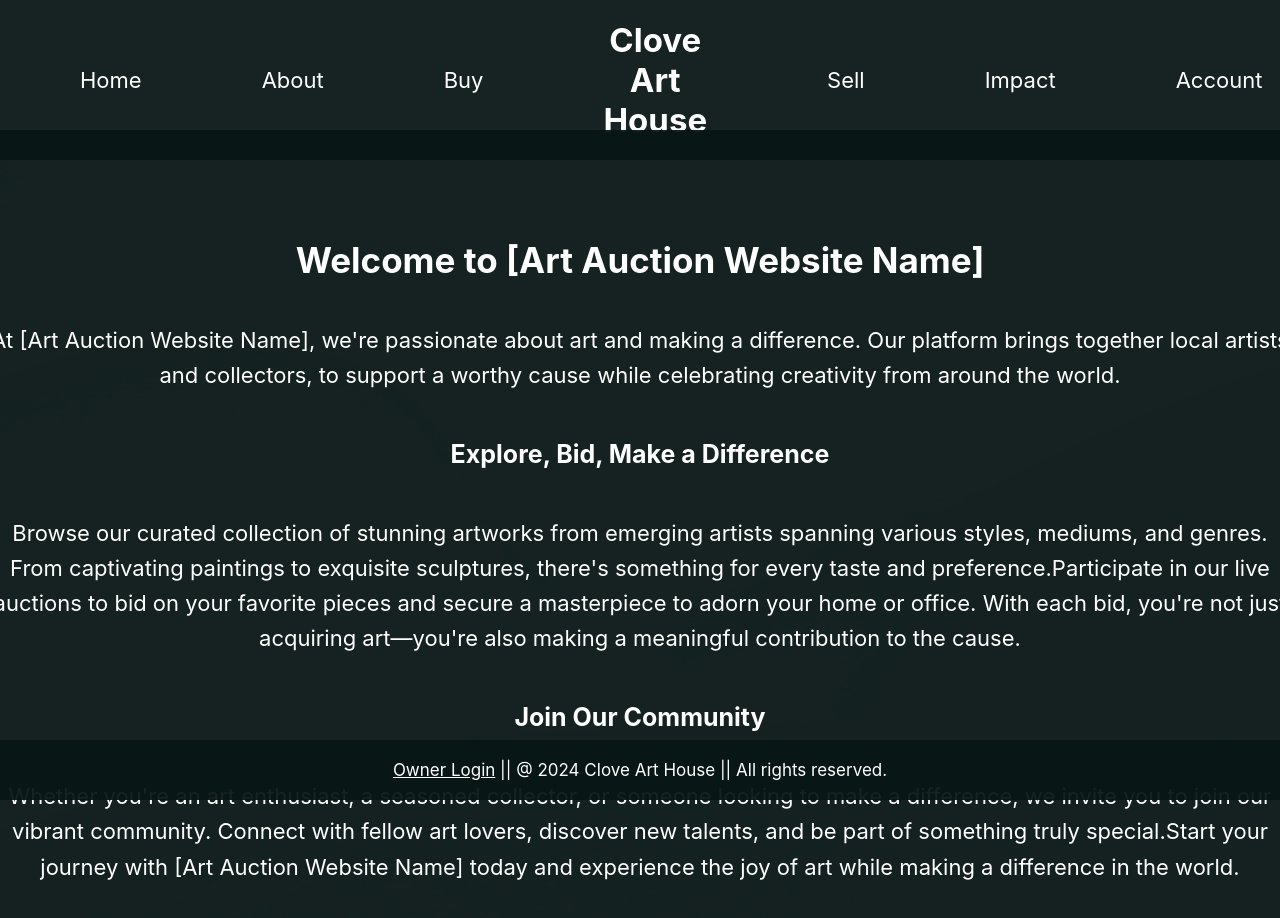
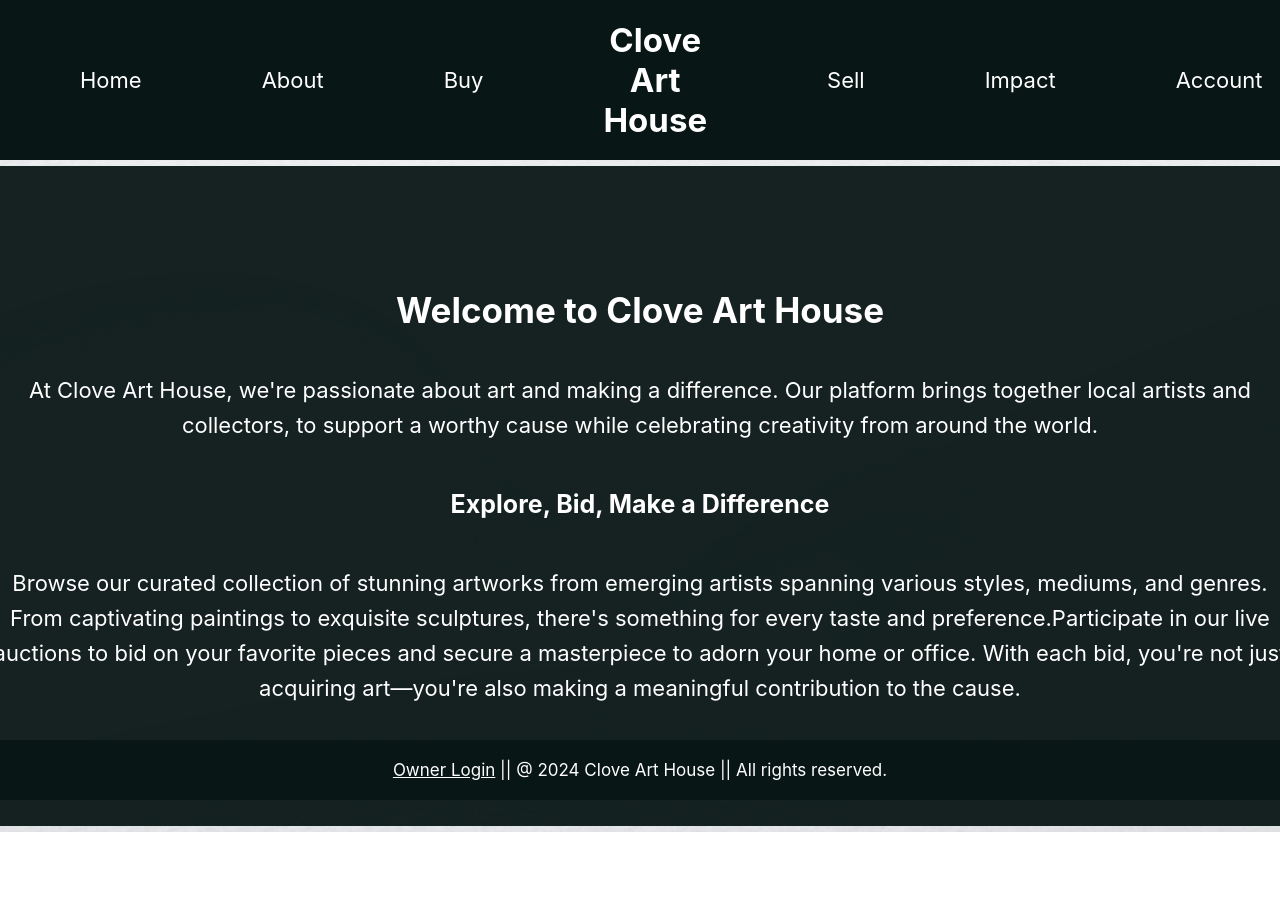
Before and after one commit to JuniperWrenMcGill/Clove-Art-House, a React (Create React App) app in the folder client/: page /about in a window 1280 px wide. Shown: the top 918 px of the page. After the commit the page ends 882 px from the top, so only its background shows below. Built offline with nearby package versions, Linux system fonts and the light colour scheme; no server answers.

Commit message:
about page now fits project and viewport

```diff
--- a/client/src/components/about/about.css
+++ b/client/src/components/about/about.css
@@ -3,16 +3,17 @@
   display: flex;
   justify-content: center;
   align-items: center;
-  height: 100vh; /* Full viewport height */
+  height: 84vh; /* Full viewport height */
   background-image: url('../../../public/assets/img/whitebackground.jpg'); /* Background image */
   background-size: cover; /* Ensure image covers container */
   background-position: center; /* Center image */
+  margin-bottom: 50px;
 }
 
 /* Card container styling */
 .about-card-container {
   width: 1300px;
-  height: 800px;
+  height: 600px;
   flex-shrink: 0; /* Prevent container from shrinking */
   border-radius: 16px; /* Rounded corners */
   background: rgba(8, 22, 21, 0.94); /* Semi-transparent background */
--- a/client/src/components/about/about.jsx
+++ b/client/src/components/about/about.jsx
@@ -5,13 +5,11 @@ function About() {
   return (
     <div className="about-container">
     <div className="about-card-container">
-      <h1 className="about-title">Welcome to [Art Auction Website Name]</h1>
-      <p className="about-text">At [Art Auction Website Name], we're passionate about art and making a difference. Our platform brings together local artists and collectors, to support a worthy cause while celebrating creativity from around the world.</p>
+      <h1 className="about-title">Welcome to Clove Art House</h1>
+      <p className="about-text">At Clove Art House, we're passionate about art and making a difference. Our platform brings together local artists and collectors, to support a worthy cause while celebrating creativity from around the world.</p>
       <h2 className="about-subtitle">Explore, Bid, Make a Difference</h2>
       <p className="about-text">Browse our curated collection of stunning artworks from emerging artists spanning various styles, mediums, and genres. From captivating paintings to exquisite sculptures, there's something for every taste and preference.Participate in our live auctions to bid on your favorite pieces and secure a masterpiece to adorn your home or office. With each bid, you're not just acquiring art—you're also making a meaningful contribution to the cause.</p>
-      <h2 className="about-subtitle">Join Our Community</h2>
-      <p className="about-text"> Whether you're an art enthusiast, a seasoned collector, or someone looking to make a difference, we invite you to join our vibrant community. Connect with fellow art lovers, discover new talents, and be part of something truly special.Start your journey with [Art Auction Website Name] today and experience the joy of art while making a difference in the world.</p>
-    </div>
+       </div>
     </div>
   );
 }
--- a/client/src/components/footer/footer.css
+++ b/client/src/components/footer/footer.css
@@ -3,7 +3,7 @@
   left: 0;
   bottom: 0; /* Aligns the footer at the bottom of the screen */
   width: 100%; /* Ensures the footer extends across the full width of the viewport */
-  background: rgba(8, 22, 21, 0.94);
+  background: rgba(8, 22, 21, 0.918);
   color: #fff;
   padding: 20px 0;
   text-align: center;
--- a/client/src/components/navbar/navbar.css
+++ b/client/src/components/navbar/navbar.css
@@ -1,5 +1,5 @@
 .navbar {
-  background: rgba(8, 22, 21, 0.94);
+  background: rgb(8, 22, 21);
   color: #fff;
   padding: 20px 30px 20px 20px; /* Adjust left padding for space */
 }
```
